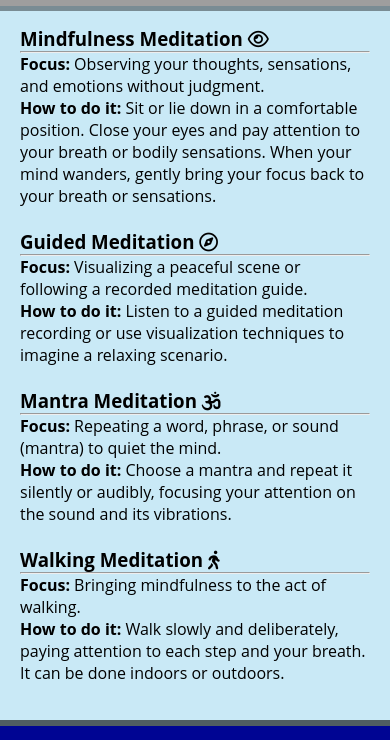
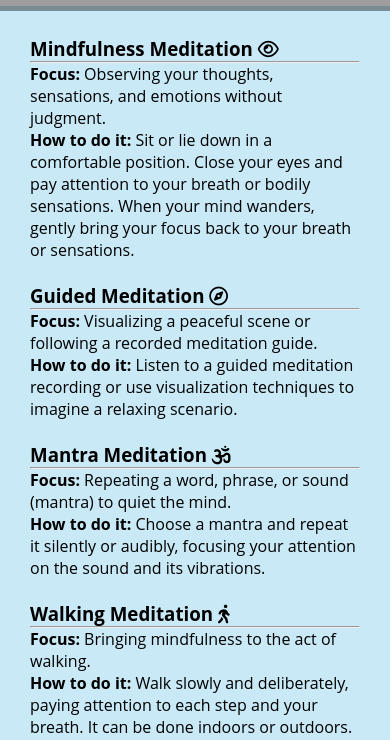
Before and after one commit to JAmcevoy/Peace_of_Mind, a plain HTML site: page techniques.html in a window 390 px wide. Shown: the part 134-874 px from the top of the page. Drawn offline with Linux system fonts and the light colour scheme; grey boxes are pictures that could not be loaded; a web font is replaced by a local one.

Commit message:
added responsive expamle to images for readme

```diff
--- a/assets/css/style.css
+++ b/assets/css/style.css
@@ -55,8 +55,7 @@ main {
 }
 
 #main-content {
-    padding: 20px;
-    padding-left: 30px;
+    padding: 30px;
     text-align: center;
     justify-content: center;
     font-size: small;
@@ -162,7 +161,6 @@ footer {
 @media (min-width: 320px) and (max-width: 1024px) {
 
     #main-content {
-        padding: 20px;
         text-align: left;
         justify-content: center;
         font-size: medium;
@@ -194,7 +192,6 @@ footer {
 
 @media (min-width: 1024px) {
     #main-content {
-        padding: 20px;
         text-align: left;
         justify-content: center;
         font-size: medium;
```
Also changed, not shown: index.html (+1 -1 lines), assets/images/responsive all screens.JPG (added).
